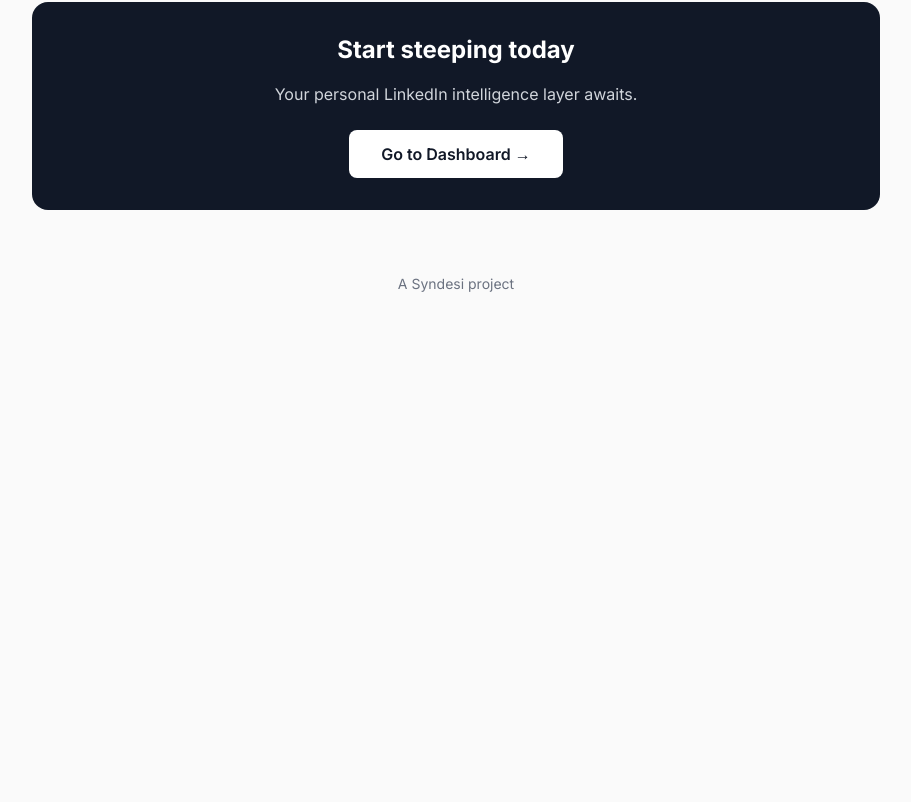
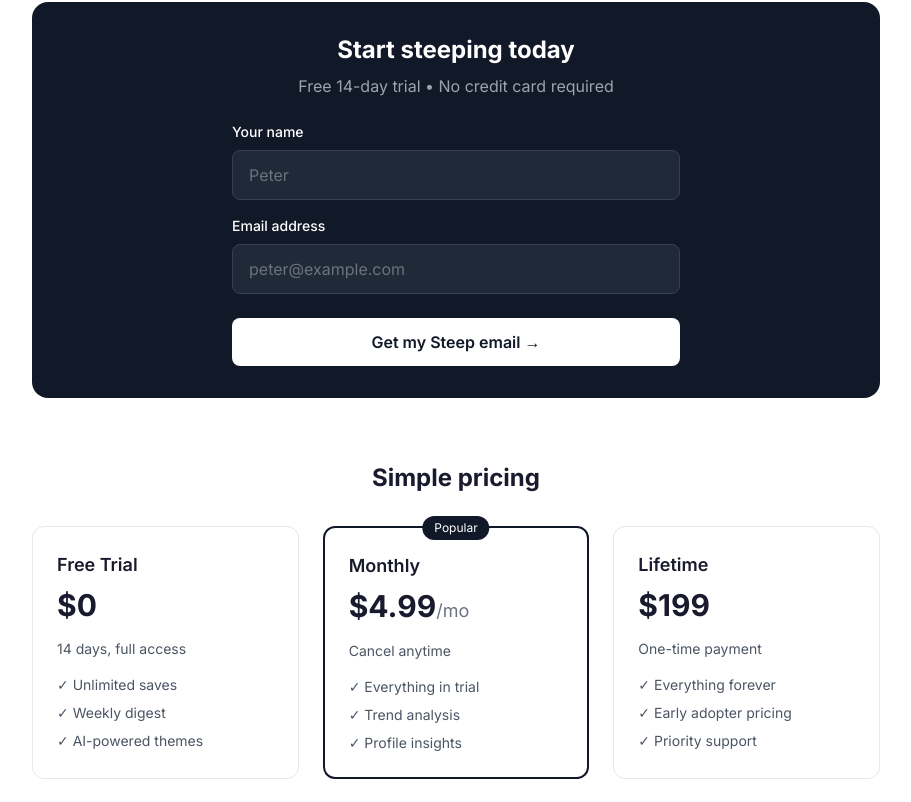
Before and after one commit to epeterb/steep-app, a Next.js app: page / in a window 1280 px wide. Shown: the part 558-1360 px from the top of the page, without its empty margins (184-1095 px from the left). Before the commit the page ends 932 px from the top, so only its background shows below. Built offline with nearby package versions, Linux system fonts and the light colour scheme.

Commit message:
Update page.tsx

```diff
--- a/src/app/page.tsx
+++ b/src/app/page.tsx
@@ -1,6 +1,47 @@
+'use client'
+
+import { useState } from 'react'
+
 export default function Home() {
+  const [email, setEmail] = useState('')
+  const [name, setName] = useState('')
+  const [loading, setLoading] = useState(false)
+  const [result, setResult] = useState<{
+    success?: boolean
+    steep_email?: string
+    error?: string
+  } | null>(null)
+
+  async function handleSignup(e: React.FormEvent) {
+    e.preventDefault()
+    setLoading(true)
+    setResult(null)
+
+    try {
+      const response = await fetch('/api/signup', {
+        method: 'POST',
+        headers: { 'Content-Type': 'application/json' },
+        body: JSON.stringify({ email, name })
+      })
+
+      const data = await response.json()
+
+      if (data.success) {
+        setResult({ success: true, steep_email: data.user.steep_email })
+        setEmail('')
+        setName('')
+      } else {
+        setResult({ error: data.error })
+      }
+    } catch (error) {
+      setResult({ error: 'Something went wrong. Please try again.' })
+    }
+
+    setLoading(false)
+  }
+
   return (
-    <main className="min-h-screen">
+    <main className="min-h-screen bg-white">
       {/* Hero Section */}
       <div className="max-w-4xl mx-auto px-6 py-20">
         <div className="text-center">
@@ -41,23 +82,139 @@ export default function Home() {
           </div>
         </div>
 
-        {/* CTA */}
-        <div className="bg-gray-900 text-white rounded-2xl p-8 text-center">
-          <h2 className="text-2xl font-bold mb-4">Start steeping today</h2>
-          <p className="text-gray-300 mb-6">
-            Your personal LinkedIn intelligence layer awaits.
+        {/* Signup Form */}
+        <div className="bg-gray-900 text-white rounded-2xl p-8 mb-16" id="signup">
+          <h2 className="text-2xl font-bold mb-2 text-center">Start steeping today</h2>
+          <p className="text-gray-400 mb-6 text-center">
+            Free 14-day trial • No credit card required
           </p>
+
+          {result?.success ? (
+            <div className="bg-green-900/50 border border-green-500 rounded-xl p-6 text-center max-w-md mx-auto">
+              <div className="text-3xl mb-3">🎉</div>
+              <h3 className="text-xl font-semibold mb-2">You're in!</h3>
+              <p className="text-gray-300 mb-4">
+                Your personal Steep email is:
+              </p>
+              <div className="bg-gray-800 rounded-lg px-4 py-3 font-mono text-lg text-green-400 mb-4 break-all">
+                {result.steep_email}
+              </div>
+              <p className="text-gray-400 text-sm mb-4">
+                Forward LinkedIn posts to this address and they'll appear in your dashboard.
+              </p>
+              <a
+                href="/dashboard"
+                className="inline-block bg-white text-gray-900 px-6 py-2 rounded-lg font-semibold hover:bg-gray-100 transition"
+              >
+                Go to Dashboard →
+              </a>
+            </div>
+          ) : (
+            <form onSubmit={handleSignup} className="max-w-md mx-auto">
+              <div className="mb-4">
+                <label htmlFor="name" className="block text-sm font-medium mb-2">
+                  Your name
+                </label>
+                <input
+                  type="text"
+                  id="name"
+                  value={name}
+                  onChange={(e) => setName(e.target.value)}
+                  placeholder="Peter"
+                  required
+                  className="w-full px-4 py-3 rounded-lg bg-gray-800 border border-gray-700 text-white placeholder-gray-500 focus:outline-none focus:border-blue-500"
+                />
+              </div>
+              <div className="mb-6">
+                <label htmlFor="email" className="block text-sm font-medium mb-2">
+                  Email address
+                </label>
+                <input
+                  type="email"
+                  id="email"
+                  value={email}
+                  onChange={(e) => setEmail(e.target.value)}
+                  placeholder="peter@example.com"
+                  required
+                  className="w-full px-4 py-3 rounded-lg bg-gray-800 border border-gray-700 text-white placeholder-gray-500 focus:outline-none focus:border-blue-500"
+                />
+              </div>
+
+              {result?.error && (
+                <div className="mb-4 p-3 bg-red-900/50 border border-red-500 rounded-lg text-red-200 text-sm">
+                  {result.error}
+                </div>
+              )}
+
+              <button
+                type="submit"
+                disabled={loading}
+                className="w-full bg-white text-gray-900 px-8 py-3 rounded-lg font-semibold hover:bg-gray-100 transition disabled:opacity-50 disabled:cursor-not-allowed"
+              >
+                {loading ? 'Creating your account...' : 'Get my Steep email →'}
+              </button>
+            </form>
+          )}
+        </div>
+
+        {/* Pricing Section */}
+        <div className="mb-16">
+          <h2 className="text-2xl font-bold text-center mb-8">Simple pricing</h2>
+          <div className="grid md:grid-cols-3 gap-6">
+            {/* Free Trial */}
+            <div className="border border-gray-200 rounded-xl p-6">
+              <h3 className="font-semibold text-lg mb-2">Free Trial</h3>
+              <div className="text-3xl font-bold mb-4">$0</div>
+              <p className="text-gray-600 text-sm mb-4">14 days, full access</p>
+              <ul className="text-sm text-gray-600 space-y-2">
+                <li>✓ Unlimited saves</li>
+                <li>✓ Weekly digest</li>
+                <li>✓ AI-powered themes</li>
+              </ul>
+            </div>
+
+            {/* Monthly */}
+            <div className="border-2 border-gray-900 rounded-xl p-6 relative">
+              <div className="absolute -top-3 left-1/2 -translate-x-1/2 bg-gray-900 text-white text-xs px-3 py-1 rounded-full">
+                Popular
+              </div>
+              <h3 className="font-semibold text-lg mb-2">Monthly</h3>
+              <div className="text-3xl font-bold mb-4">$4.99<span className="text-lg font-normal text-gray-500">/mo</span></div>
+              <p className="text-gray-600 text-sm mb-4">Cancel anytime</p>
+              <ul className="text-sm text-gray-600 space-y-2">
+                <li>✓ Everything in trial</li>
+                <li>✓ Trend analysis</li>
+                <li>✓ Profile insights</li>
+              </ul>
+            </div>
+
+            {/* Lifetime */}
+            <div className="border border-gray-200 rounded-xl p-6">
+              <h3 className="font-semibold text-lg mb-2">Lifetime</h3>
+              <div className="text-3xl font-bold mb-4">$199</div>
+              <p className="text-gray-600 text-sm mb-4">One-time payment</p>
+              <ul className="text-sm text-gray-600 space-y-2">
+                <li>✓ Everything forever</li>
+                <li>✓ Early adopter pricing</li>
+                <li>✓ Priority support</li>
+              </ul>
+            </div>
+          </div>
+        </div>
+
+        {/* Already have account */}
+        <div className="text-center">
           <a
             href="/dashboard"
-            className="inline-block bg-white text-gray-900 px-8 py-3 rounded-lg font-semibold hover:bg-gray-100 transition"
+            className="text-gray-600 hover:text-gray-900 underline"
           >
-            Go to Dashboard →
+            Already have an account? Go to dashboard →
           </a>
         </div>
 
         {/* Footer */}
         <div className="text-center mt-16 text-gray-500 text-sm">
-          <p>A Syndesi project</p>
+          <p>A <a href="https://syndesi.co" className="underline hover:text-gray-700">Syndesi</a> project</p>
         </div>
       </div>
     </main>
```
